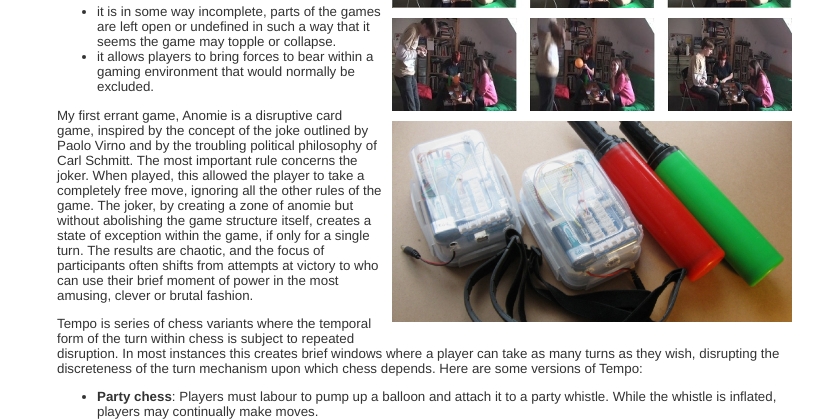
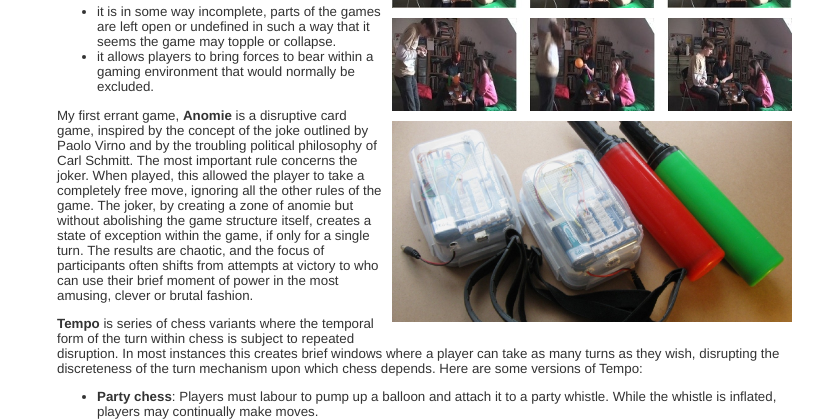
Before and after one commit to dentalplan/dentalplan.github.io, a Jekyll site: the page built from _posts/projects/2011-09-01-errant-gaming.md, in a window 1280 px wide. Shown: the part 361-781 px from the top of the page, without its empty margins (245-1080 px from the left). Built offline with Jekyll 4.4.1, drawn with Linux system fonts in a browser that asks for light colours; Markdown is read by kramdown in place of the engine named in the settings.

```diff
--- a/_posts/projects/2011-09-01-errant-gaming.md
+++ b/_posts/projects/2011-09-01-errant-gaming.md
@@ -18,9 +18,9 @@
 * it allows players to bring forces to bear within a gaming environment that would normally be excluded.
 
 
-My first errant game, Anomie is a disruptive card game, inspired by the concept of the joke outlined by Paolo Virno and by the troubling political philosophy of Carl Schmitt.  The most important rule concerns the joker.  When played, this allowed the player to take a completely free move, ignoring all the other rules of the game. The joker, by creating a zone of anomie but without abolishing the game structure itself, creates a state of exception within the game, if only for a single turn.  The results are chaotic, and the focus of participants often shifts from attempts at victory to who can use their brief moment of power in the most amusing, clever or brutal fashion.
+My first errant game, __Anomie__ is a disruptive card game, inspired by the concept of the joke outlined by Paolo Virno and by the troubling political philosophy of Carl Schmitt.  The most important rule concerns the joker.  When played, this allowed the player to take a completely free move, ignoring all the other rules of the game. The joker, by creating a zone of anomie but without abolishing the game structure itself, creates a state of exception within the game, if only for a single turn.  The results are chaotic, and the focus of participants often shifts from attempts at victory to who can use their brief moment of power in the most amusing, clever or brutal fashion.
 
-Tempo is series of chess variants where the temporal form of the turn within chess is subject to repeated disruption.  In most instances this creates brief windows where a player can take as many turns as they wish, disrupting the discreteness of the turn mechanism upon which chess depends.  Here are some versions of Tempo:
+__Tempo__ is series of chess variants where the temporal form of the turn within chess is subject to repeated disruption.  In most instances this creates brief windows where a player can take as many turns as they wish, disrupting the discreteness of the turn mechanism upon which chess depends.  Here are some versions of Tempo:
 
 * __Party chess__: Players must labour to pump up a balloon and attach it to a party whistle. While the whistle is inflated, players may continually make moves.
 * __Calorific chess__: Wearing a standard over the counter heartrate monitor, players must burn a set number of calories before taking a turn.
```
